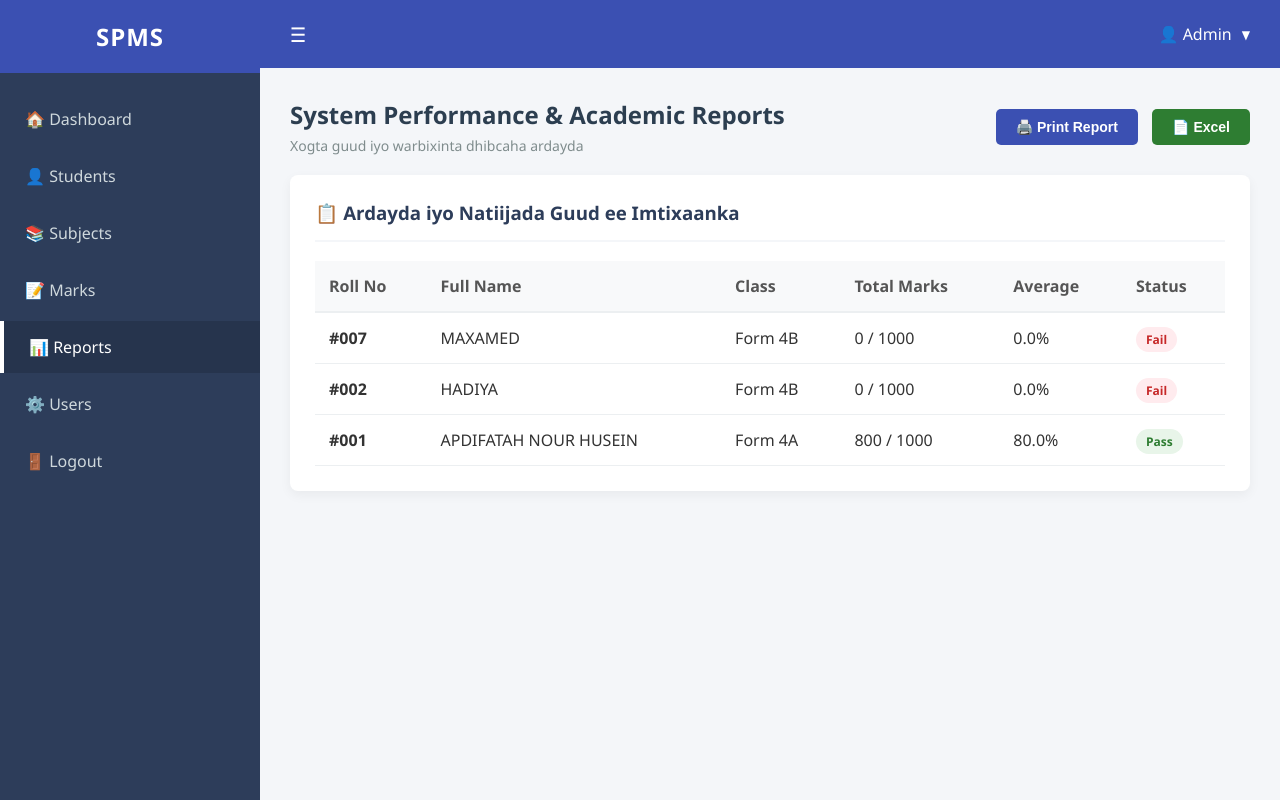
After one commit to hadiajama951-netizen/alnuur, a PHP site: page /admin_dashboard/report.php in a window 1280 px wide. The commit adds this page. Run offline with PHP 8.4, Linux system fonts and the light colour scheme; data comes from the database, SQL or seed files in the repository; both versions use the stored data as it was after the commit.

Commit message:
database ka ayaan  ku daray columns cusub

```diff
--- /dev/null
+++ b/admin_dashboard/report.php
@@ -0,0 +1,344 @@
+<?php
+// 1. HALKAN KU QOR JIDKA UU YAAL COONNECTION-KAAGA (MySQLi)
+include('conn.php');
+
+// 2. SOO JIIDASHADA XOGTA GUUD (Wixii ku jiray Dashboard-ka)
+$total_students = 25; // Haddii aad database ka keenayso: mysqli_num_rows(mysqli_query($conn, "SELECT * FROM students"));
+$total_subjects = 6;
+$total_marks = 150;
+$pass_rate = "75%";
+
+// 3. SOO AQRAVTA XOGTA WARBIXINTA EE MIISKA (TABLE)
+$report_data = [];
+if ($conn) {
+    // Waxaad halkan ka beddeli kartaa SQL Query-ga iyadoo loo eegayo sida aad u rabto warbixinta
+    $query = "SELECT roll_no, full_name, class,
+              (math + english + science + somali + history + geography + arabic + islamic + chemistry + physics) as total_marks,
+              ((math + english + science + somali + history + geography + arabic + islamic + chemistry + physics) / 10) as average
+              FROM student_marks ORDER BY id DESC";
+    $result = mysqli_query($conn, $query);
+    if ($result) {
+        while ($row = mysqli_fetch_assoc($result)) {
+            $report_data[] = $row;
+        }
+    }
+}
+?>
+
+<!DOCTYPE html>
+<html lang="so">
+<head>
+    <meta charset="UTF-8">
+    <meta name="viewport" content="width=device-width, initial-scale=1.0">
+    <title>SPMS - Reports Dashboard</title>
+    <style>
+        :root {
+            --primary-bg: #3b50b2; /* Midabka sare ee buluugga ah */
+            --sidebar-bg: #2d3d5a; /* Midabka sidebar-ka madowga xiga */
+            --body-bg: #f4f6f9;
+            --text-dark: #333;
+        }
+
+        body {
+            background-color: var(--body-bg);
+            font-family: 'Segoe UI', Tahoma, Geneva, Verdana, sans-serif;
+            margin: 0;
+            padding: 0;
+        }
+
+        /* LAYOUT STYLES */
+        .app {
+            display: flex;
+            min-height: 100vh;
+        }
+
+        /* SIDEBAR (U ekaanshiyaha sawirkaaga) */
+        .sidebar {
+            width: 260px;
+            min-width: 260px;
+            background-color: var(--sidebar-bg);
+            color: #b0bec5;
+            display: flex;
+            flex-direction: column;
+        }
+
+        .brand-section {
+            background-color: var(--primary-bg);
+            color: white;
+            padding: 20px;
+            font-size: 24px;
+            font-weight: bold;
+            text-align: center;
+            letter-spacing: 1px;
+        }
+
+        .side-nav {
+            padding: 20px 0;
+            display: flex;
+            flex-direction: column;
+            gap: 5px;
+        }
+
+        .nav-item {
+            padding: 15px 25px;
+            color: #cfd8dc;
+            text-decoration: none;
+            font-size: 16px;
+            display: flex;
+            align-items: center;
+            gap: 15px;
+            transition: 0.3s;
+        }
+
+        .nav-item:hover {
+            background-color: rgba(255, 255, 255, 0.05);
+            color: white;
+        }
+
+        .nav-item.active {
+            background-color: rgba(0, 0, 0, 0.15);
+            color: white;
+            border-left: 4px solid #fff;
+        }
+
+        /* TOP HEADER */
+        .top-header {
+            background-color: var(--primary-bg);
+            height: 68px;
+            display: flex;
+            justify-content: space-between;
+            align-items: center;
+            padding: 0 30px;
+            color: white;
+        }
+
+        .main-content {
+            flex: 1;
+            display: flex;
+            flex-direction: column;
+        }
+
+        .container {
+            padding: 30px;
+        }
+
+        /* CARDS STATS (Sidii Dashboard-kaaga) */
+        .stats-grid {
+            display: grid;
+            grid-template-columns: repeat(4, 1fr);
+            gap: 20px;
+            margin-bottom: 30px;
+        }
+
+        .stat-card {
+            color: white;
+            padding: 20px;
+            border-radius: 8px;
+            box-shadow: 0 4px 6px rgba(0,0,0,0.05);
+            position: relative;
+        }
+
+        .card-blue { background-color: #2196f3; }
+        .card-green { background-color: #4caf50; }
+        .card-orange { background-color: #ff9800; }
+        .card-red { background-color: #f44336; }
+
+        .stat-card h3 { margin: 0 0 10px 0; font-size: 16px; font-weight: 400; opacity: 0.9; }
+        .stat-card .number { font-size: 32px; font-weight: bold; margin-bottom: 5px; }
+        .stat-card .link { font-size: 12px; opacity: 0.8; text-decoration: none; color: white; }
+
+        /* REPORT BUTTONS */
+        .action-bar {
+            display: flex;
+            justify-content: space-between;
+            align-items: center;
+            margin-bottom: 20px;
+        }
+
+        .btn {
+            padding: 10px 20px;
+            border: none;
+            border-radius: 5px;
+            cursor: pointer;
+            font-weight: 600;
+            font-size: 14px;
+            display: inline-flex;
+            align-items: center;
+            gap: 8px;
+        }
+        .btn-print { background-color: var(--primary-bg); color: white; }
+        .btn-excel { background-color: #2e7d32; color: white; margin-left: 10px; }
+
+        /* TABLE STYLES */
+        .report-card {
+            background: white;
+            padding: 25px;
+            border-radius: 8px;
+            box-shadow: 0 4px 12px rgba(0,0,0,0.05);
+        }
+
+        .report-table {
+            width: 100%;
+            border-collapse: collapse;
+            margin-top: 15px;
+        }
+
+        .report-table th {
+            background-color: #f8f9fa;
+            color: #555;
+            text-align: left;
+            padding: 14px;
+            border-bottom: 2px solid #eceff1;
+            font-weight: 600;
+        }
+
+        .report-table td {
+            padding: 14px;
+            border-bottom: 1px solid #eceff1;
+            color: #333;
+        }
+
+        .report-table tr:hover {
+            background-color: #f5f7fa;
+        }
+
+        .status-badge {
+            padding: 4px 10px;
+            border-radius: 20px;
+            font-size: 12px;
+            font-weight: bold;
+        }
+        .status-pass { background-color: #e8f5e9; color: #2e7d32; }
+        .status-fail { background-color: #ffebee; color: #c62828; }
+
+        /* PRINT STYLES (Marka la daabacayo si uu u qurux baxo) */
+        @media print {
+            .sidebar, .top-header, .action-bar, .link { display: none !important; }
+            .main-content { width: 100% !important; }
+            .container { padding: 0 !important; }
+            .report-card { box-shadow: none !important; padding: 0 !important; }
+        }
+    </style>
+</head>
+<body>
+
+    <div class="app">
+        <aside class="sidebar">
+            <div class="brand-section">SPMS</div>
+            <nav class="side-nav">
+                <a class="nav-item" href="admin_dashboard.php">🏠 Dashboard</a>
+                <a class="nav-item" href="students.php">👤 Students</a>
+                <a class="nav-item" href="subject.php">📚 Subjects</a>
+                <a class="nav-item" href="marks.php">📝 Marks</a>
+                <a class="nav-item active" href="reports.php">📊 Reports</a>
+                <a class="nav-item" href="user.php">⚙️ Users</a>
+                <a class="nav-item" href="#" style="margin-top: auto; padding-bottom: 30px;">🚪 Logout</a>
+            </nav>
+        </aside>
+
+        <div class="main-content">
+            <header class="top-header">
+                <div style="font-size: 20px; cursor: pointer;">☰</div>
+                <div style="display: flex; align-items: center; gap: 10px;">
+                    <span style="font-weight: 500;">👤 Admin</span>
+                    <span style="font-size: 12px;">▼</span>
+                </div>
+            </header>
+
+            <main class="container">
+
+                <div class="action-bar">
+                    <div>
+                        <h2 style="margin: 0; color: #2c3e50;">System Performance & Academic Reports</h2>
+                        <p style="margin: 5px 0 0 0; color: #7f8c8d; font-size: 14px;">Xogta guud iyo warbixinta dhibcaha ardayda</p>
+                    </div>
+                    <div>
+                        <button class="btn btn-print" onclick="window.print()">🖨️ Print Report</button>
+                        <button class="btn btn-excel" onclick="exportTableToExcel('reportTable', 'Student-Report')">📄 Excel</button>
+                    </div>
+                </div>
+
+
+                <div class="report-card">
+                    <h3 style="margin-top: 0; color: var(--sidebar-bg); border-bottom: 2px solid #f4f6f9; padding-bottom: 15px;">
+                        📋 Ardayda iyo Natiijada Guud ee Imtixaanka
+                    </h3>
+
+                    <table class="report-table" id="reportTable">
+                        <thead>
+                            <tr>
+                                <th>Roll No</th>
+                                <th>Full Name</th>
+                                <th>Class</th>
+                                <th>Total Marks</th>
+                                <th>Average</th>
+                                <th>Status</th>
+                            </tr>
+                        </thead>
+                        <tbody>
+                            <?php if (empty($report_data)): ?>
+                                <tr>
+                                    <td><strong>#88</strong></td>
+                                    <td>CABDIFATAAX NUUR XUSEEN</td>
+                                    <td>Form 4A</td>
+                                    <td>871 / 1000</td>
+                                    <td>87.1%</td>
+                                    <td><span class="status-badge status-pass">Pass</span></td>
+                                </tr>
+                                <tr>
+                                    <td><strong>#92</strong></td>
+                                    <td>AMINA AHMED CALI</td>
+                                    <td>Form 4B</td>
+                                    <td>420 / 1000</td>
+                                    <td>42.0%</td>
+                                    <td><span class="status-badge status-fail">Fail</span></td>
+                                </tr>
+                            <?php else: ?>
+                                <?php foreach ($report_data as $row): ?>
+                                    <tr>
+                                        <td><strong>#<?php echo htmlspecialchars($row['roll_no']); ?></strong></td>
+                                        <td style="text-transform: uppercase;"><?php echo htmlspecialchars($row['full_name']); ?></td>
+                                        <td><?php echo htmlspecialchars($row['class']); ?></td>
+                                        <td><?php echo $row['total_marks']; ?> / 1000</td>
+                                        <td><?php echo number_format($row['average'], 1); ?>%</td>
+                                        <td>
+                                            <?php if ($row['average'] >= 50): ?>
+                                                <span class="status-badge status-pass">Pass</span>
+                                            <?php else: ?>
+                                                <span class="status-badge status-fail">Fail</span>
+                                            <?php endif; ?>
+                                        </td>
+                                    </tr>
+                                <?php endforeach; ?>
+                            <?php endif; ?>
+                        </tbody>
+                    </table>
+                </div>
+
+            </main>
+        </div>
+    </div>
+
+    <script>
+        function exportTableToExcel(tableID, filename = ''){
+            var downloadLink;
+            var dataType = 'application/vnd.ms-excel';
+            var tableSelect = document.getElementById(tableID);
+            var tableHTML = tableSelect.outerHTML.replace(/ /g, '%20');
+
+            filename = filename?filename+'.xls':'excel_data.xls';
+            downloadLink = document.createElement("a");
+            document.body.appendChild(downloadLink);
+
+            if(navigator.msSaveOrOpenBlob){
+                var blob = new Blob(['\ufeff', tableHTML], { type: dataType });
+                navigator.msSaveOrOpenBlob( blob, filename);
+            } else {
+                downloadLink.href = 'data:' + dataType + ', ' + tableHTML;
+                downloadLink.download = filename;
+                downloadLink.click();
+            }
+        }
+    </script>
+</body>
+</html>
--- a/admin_dashboard/student.php
+++ b/admin_dashboard/student.php
@@ -187,7 +187,7 @@ $result = mysqli_query($conn, $query);
                         <option value="Form 4C">Form 4C</option>
                     </select>
                 </div>
-                <button type="submit" name="submit" class="btn-save">Save Student Record</button>
+                <Abutton type="submit" name="submit" class="btn-save">Save Student Record</button>
             </form>
         </div>
     </div>
```
Also changed, not shown: admin_dashboard/reports.php (deleted, +0 -83 lines), alnuur.sql (+40 -14 lines).
